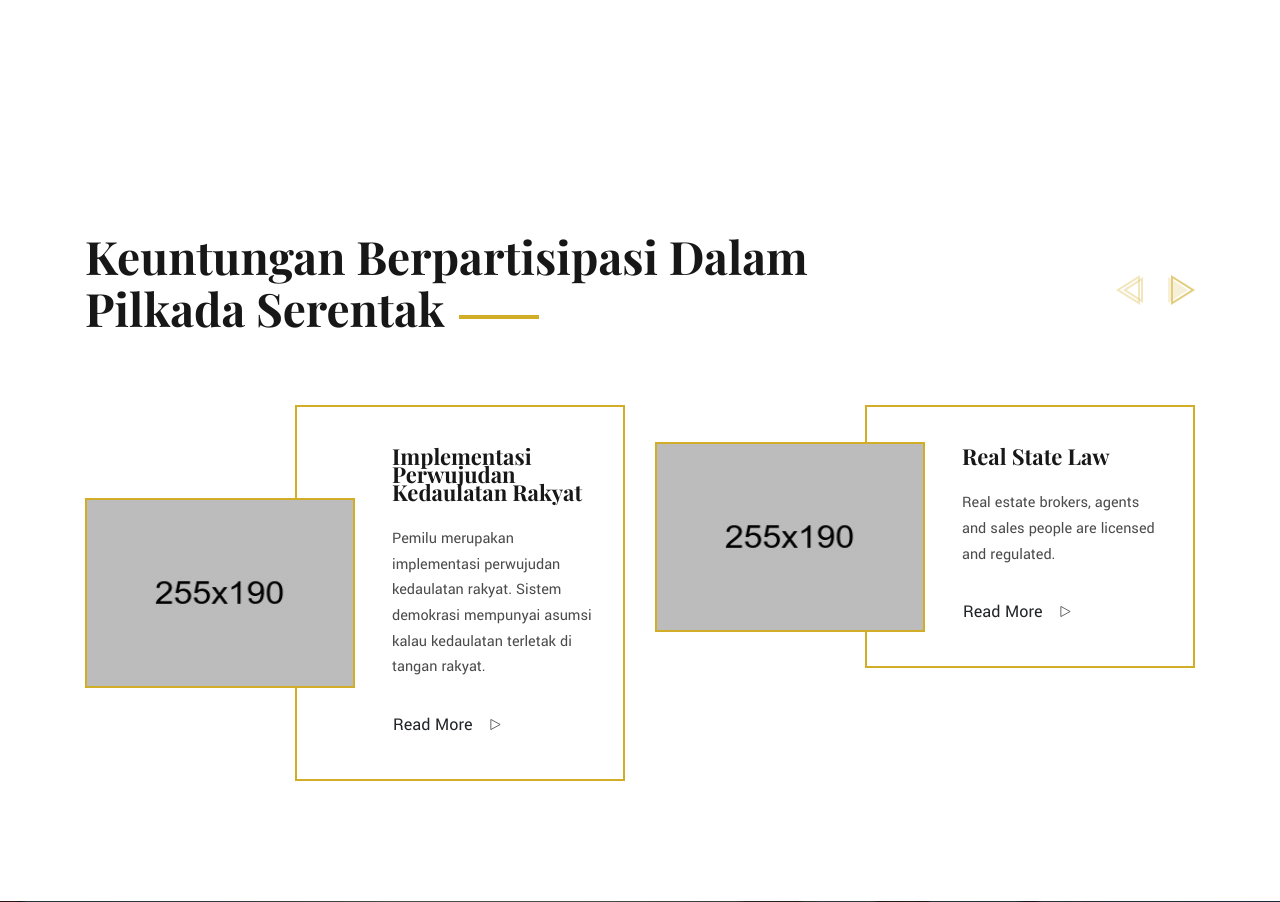
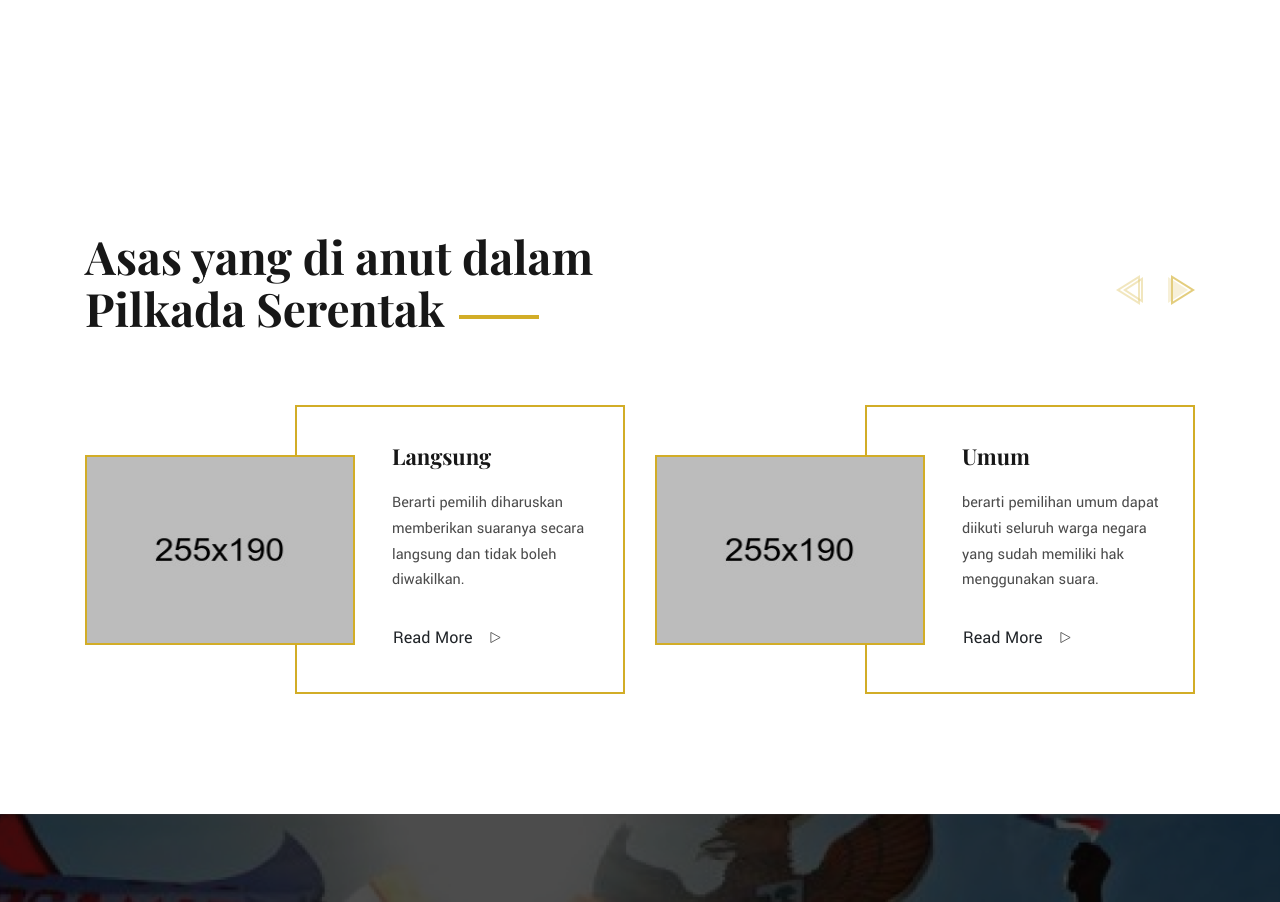
Before and after one commit to Kisusyenni-venessa/gemilih, a PHP site: page / in a window 1280 px wide. Shown: the part 1367-2269 px from the top of the page. Run offline with PHP 8.4, Linux system fonts and the light colour scheme; some libraries are stand-ins or nearby versions.

Commit message:
update index.php

```diff
--- a/index.php
+++ b/index.php
@@ -309,7 +309,7 @@
         <div class="container">
             <!-- Section Title -->
             <div class="lawFirm--section-title text-left">
-                <h2>Keuntungan Berpartisipasi Dalam <br> Pilkada Serentak <span></span></h2>
+                <h2>Asas yang di anut dalam <br> Pilkada Serentak <span></span></h2>
             </div>
             <!-- End of Section Title -->
             <div class="lawFirm--service-slider lawFirm--slider-right-nav owl-carousel" data-owl-items="2" data-owl-margin="30" data-owl-nav="true" data-owl-responsive='{"0": {"items": "1"}, "480": {"items": "2"}}'>
@@ -327,8 +327,8 @@
                         <div class="col-lg-6">
                             <!-- Service Slider Item 01 Text -->
                             <div class="lawFirm--service-slider-item-text pt-40 pb-40 pl-10 pr-30">
-                                <h3 class="mb-25">Implementasi Perwujudan Kedaulatan Rakyat</h3>
-                                <p>Pemilu merupakan implementasi perwujudan kedaulatan rakyat. Sistem demokrasi mempunyai asumsi kalau kedaulatan terletak di tangan rakyat.</p>
+                                <h3 class="mb-25">Langsung</h3>
+                                <p>Berarti pemilih diharuskan memberikan suaranya secara langsung dan tidak boleh diwakilkan.</p>
                                 <a href="#" class="btn mt-30">Read More <img src="assets/images/rm-arrow.svg" alt="" class="svg svg-btn"></a>
                             </div>
                             <!-- End of Service Slider Item 01 Text -->
@@ -351,8 +351,8 @@
                         <div class="col-lg-6">
                             <!-- Service Slider Item 02 Text -->
                             <div class="lawFirm--service-slider-item-text pt-40 pb-40 pl-10 pr-30">
-                                <h3 class="mb-35">Real State Law</h3>
-                                <p>Real estate brokers, agents and sales people are licensed and regulated.</p>
+                                <h3 class="mb-35">Umum</h3>
+                                <p>berarti pemilihan umum dapat diikuti seluruh warga negara yang sudah memiliki hak menggunakan suara.</p>
                                 <a href="#" class="btn mt-30">Read More <img src="assets/images/rm-arrow.svg" alt="" class="svg svg-btn"></a>
                             </div>
                             <!-- End of Service Slider Item 02 Text -->
@@ -375,8 +375,8 @@
                         <div class="col-lg-6">
                             <!-- Service Slider Item 03 Text -->
                             <div class="lawFirm--service-slider-item-text pt-40 pb-40 pl-10 pr-30">
-                                <h3 class="mb-25">Corporate Law</h3>
-                                <p>Corporate law is the body of laws, rules, regulations and practices that govern.</p>
+                                <h3 class="mb-25">Bebas</h3>
+                                <p>Berarti pemilih diharuskan memberikan suaranya tanpa ada paksaan dari pihak manapun.</p>
                                 <a href="#" class="btn mt-30">Read More <img src="assets/images/rm-arrow.svg" alt="" class="svg svg-btn"></a>
                             </div>
                             <!-- End of Service Slider Item 03 Text -->
@@ -399,8 +399,8 @@
                         <div class="col-lg-6">
                             <!-- Service Slider Item 04 Text -->
                             <div class="lawFirm--service-slider-item-text pt-40 pb-40 pl-10 pr-30">
-                                <h3 class="mb-35">Real State Law</h3>
-                                <p>Real estate brokers, agents and sales people are licensed and regulated.</p>
+                                <h3 class="mb-35">Rahasia</h3>
+                                <p>Berarti suara yang diberikan oleh pemilih bersifat rahasia hanya diketahui oleh si pemilih itu sendiri.</p>
                                 <a href="#" class="btn mt-30">Read More <img src="assets/images/rm-arrow.svg" alt="" class="svg svg-btn"></a>
                             </div>
                             <!-- End of Service Slider Item 04 Text -->
```
